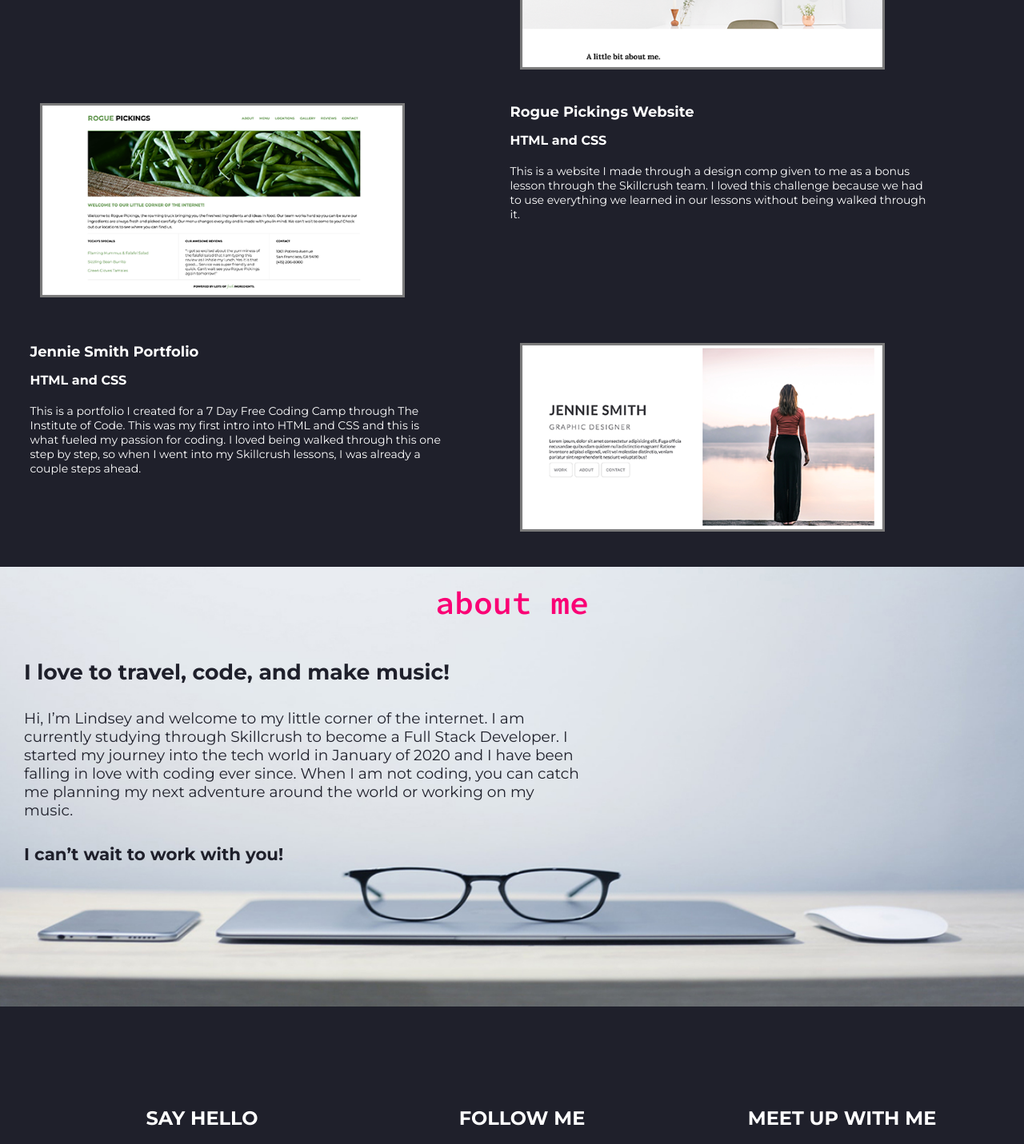
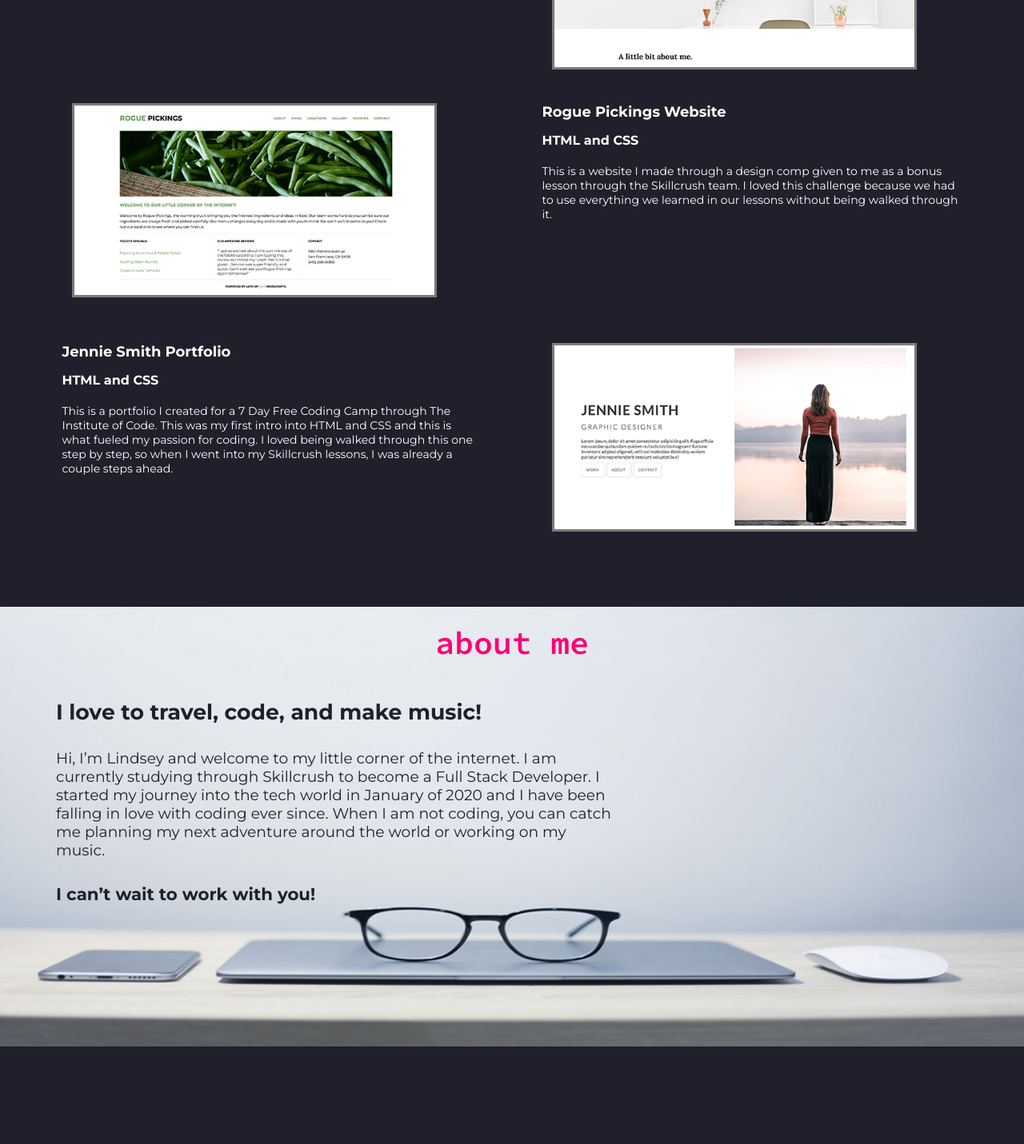
Before and after one commit to lindseydortch/lindsey-dortch-portfolio, a plain HTML site: page index.html in a window 1280 px wide. Shown: the part 1121-2552 px from the top of the page at 80% size. Drawn offline with Linux system fonts and the light colour scheme.

Commit message:
Added padding: 0 auto; to css

```diff
--- a/css/main.css
+++ b/css/main.css
@@ -18,6 +18,7 @@ h3 {
 
 .full-width {
   width: 1200px;
+  margin: 0 auto;
   padding: 0 auto;
 }
 
@@ -84,7 +85,7 @@ span {
 /*** PORTFOLIO ***/
 
 #portfolio {
-  height: 950px;
+  height: 1000px;
 }
 
 #portfolio .full-width {
@@ -125,11 +126,13 @@ span {
 .left-float {
   float: left;
   height: 300px;
+  display: inline-block;
 }
 
 .right-float {
   float: right;
   height: 300px;
+  display: inline-block;
 }
 
 
@@ -178,12 +181,10 @@ footer h5 {
   font-size: 18pt;
   font-weight: bold;
   text-transform: uppercase;
-  padding-left: 75px;
 }
 
 footer p {
   font-size: 14pt;
-  padding-left: 75px;
 }
 
 br {
--- a/index.html
+++ b/index.html
@@ -64,11 +64,13 @@
             </div>
           </a>
         </section>
-        <section id="about" class="full-width">
-          <h3>about me</h3>
-          <h5>I love to travel, code, and make music! </h5>
-          <p>Hi, I’m Lindsey and welcome to my little corner of the internet. I am currently studying through Skillcrush to become a Full Stack Developer. I started my journey into the tech world in January of 2020 and I have been falling in love with coding ever since. When I am not coding, you can catch me planning my next adventure around the world or working on my music. </p>
-          <h4>I can’t wait to work with you! </h4>
+        <section id="about">
+          <div class="full-width">
+            <h3>about me</h3>
+            <h5>I love to travel, code, and make music! </h5>
+            <p>Hi, I’m Lindsey and welcome to my little corner of the internet. I am currently studying through Skillcrush to become a Full Stack Developer. I started my journey into the tech world in January of 2020 and I have been falling in love with coding ever since. When I am not coding, you can catch me planning my next adventure around the world or working on my music. </p>
+            <h4>I can’t wait to work with you! </h4>
+          </div>
         </section>
       </main>
       <footer id="contact" class="full-width">
```
